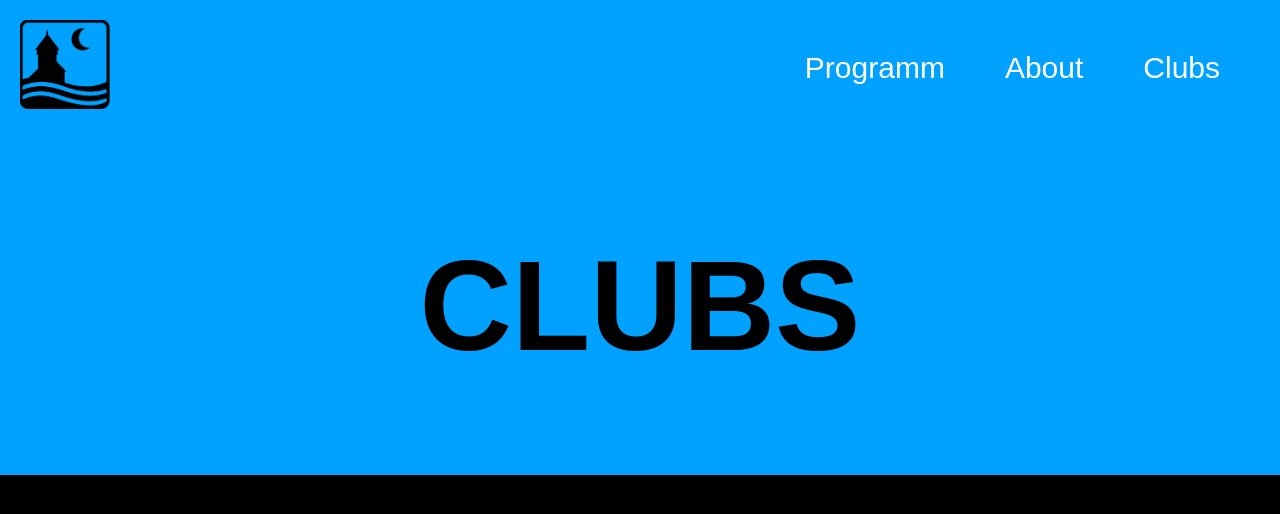
After one commit to LotusLou/Maturraarbeit, a Flask app: page /clubs in a window 1280 px wide. The commit adds this page. Shown: the top 514 px of the page. Run offline with Flask 3, Linux system fonts and the light colour scheme; some libraries are stand-ins or nearby versions.

Commit message:
club.html und kleine design änderungen

```diff
--- a/app/routes.py
+++ b/app/routes.py
@@ -108,3 +108,6 @@ def search():
 @main.route("/about")
 def about():
     return render_template("about.html")
+@main.route("/clubs")
+def clubs():
+    return render_template("clubs.html")
--- a/app/static/styles.css
+++ b/app/static/styles.css
@@ -173,7 +173,6 @@ td {
     grid-template-columns: 1fr 1fr 1fr;
     margin: 0px 5% 0px 5%;
     padding: 0;
-    border: medium solid red;
     max-width: 100vw; /*verhindert zu lange text ChatGPT*/
     width: 90%;
     box-sizing: border-box;
--- a/app/templates/base.html
+++ b/app/templates/base.html
@@ -15,7 +15,7 @@
             <ul>
                 <li><a href="{{ url_for('main.programm')}}">Programm</a></li>
                 <li><a href="{{ url_for('main.about')}}">About</a></li>
-                <li><a href="{{ url_for('main.about')}}">Clubs</a></li>
+                <li><a href="{{ url_for('main.clubs')}}">Clubs</a></li>
             </ul>
         </div>
     </div>
--- /dev/null
+++ b/app/templates/clubs.html
@@ -0,0 +1,8 @@
+{% extends "base.html" %}
+
+{% block title %}About - Was lauft? {% endblock %}
+{% block head_title %} <h1>Clubs</h1> {% endblock %}
+
+{% block content%}
+
+{% endblock %}
--- a/app/templates/index1.html
+++ b/app/templates/index1.html
@@ -4,9 +4,6 @@
 
 {% block content%}
 <h2 id="programm">Programm</h2>
-<div class="suchleiste">
-    <img class="icon-lupe" src="/static/imge/icon-lupe.png" alt="Lupe">
-    <input class="suchinhalt" type="text" placeholder="Suche Events..." name="q" hx-get="/search" hx-trigger="keyup changed delay:500ms" hx-target="#resultate"></input>
 </div>
     <div class="programm-feed"> {%for event in events %} <!--For-Schleife von Flask welche die einzelenen Events erstellt.-->
         <div class="programmpunkt">
```
Also changed, not shown: instance/project.db.
